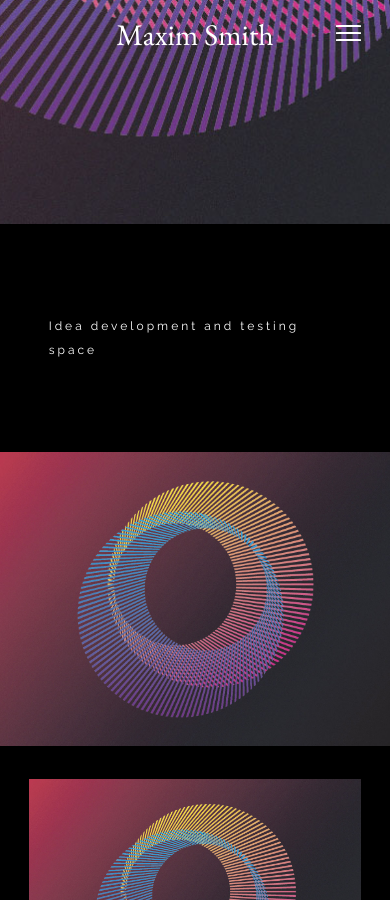
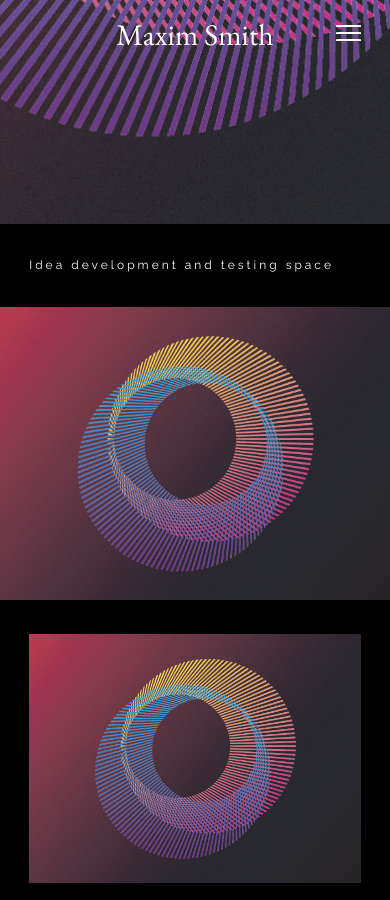
Before and after one commit to Maximsmith/Maximsmith, a Jekyll site: the page built from work/proj-7.html, in a window 390 px wide and 900 px high, scrolled down 676 px. Built offline with Jekyll 4.4.1, drawn with Linux system fonts in a browser that asks for light colours; nearby versions of some CDN libraries.

Commit message:
Update product_description.css

```diff
--- a/css/product_description.css
+++ b/css/product_description.css
@@ -14,3 +14,10 @@
 	line-height: 2em;
 	letter-spacing: 3px;
 }
+
+@media screen and (max-width:414px) {
+	.product_description_copy {
+		margin: 7.5% auto;
+		width: 85%;
+	}
+}
```
